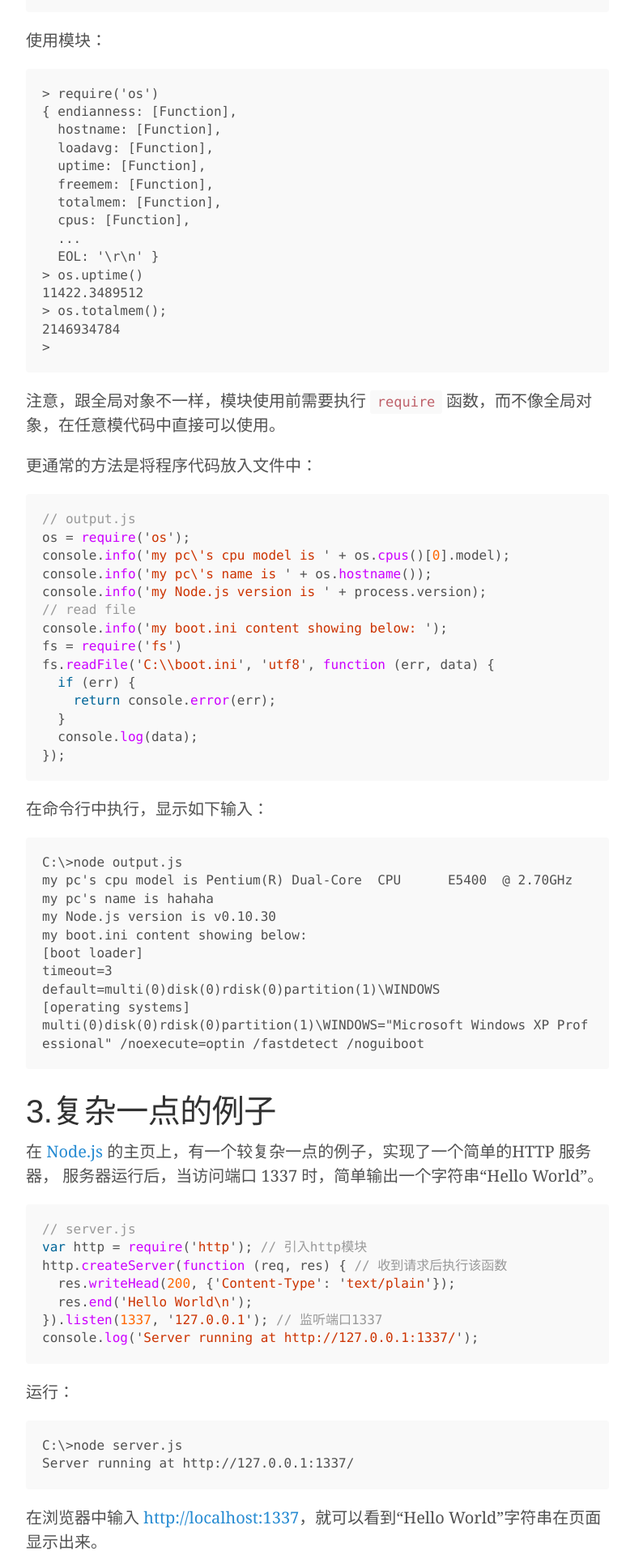
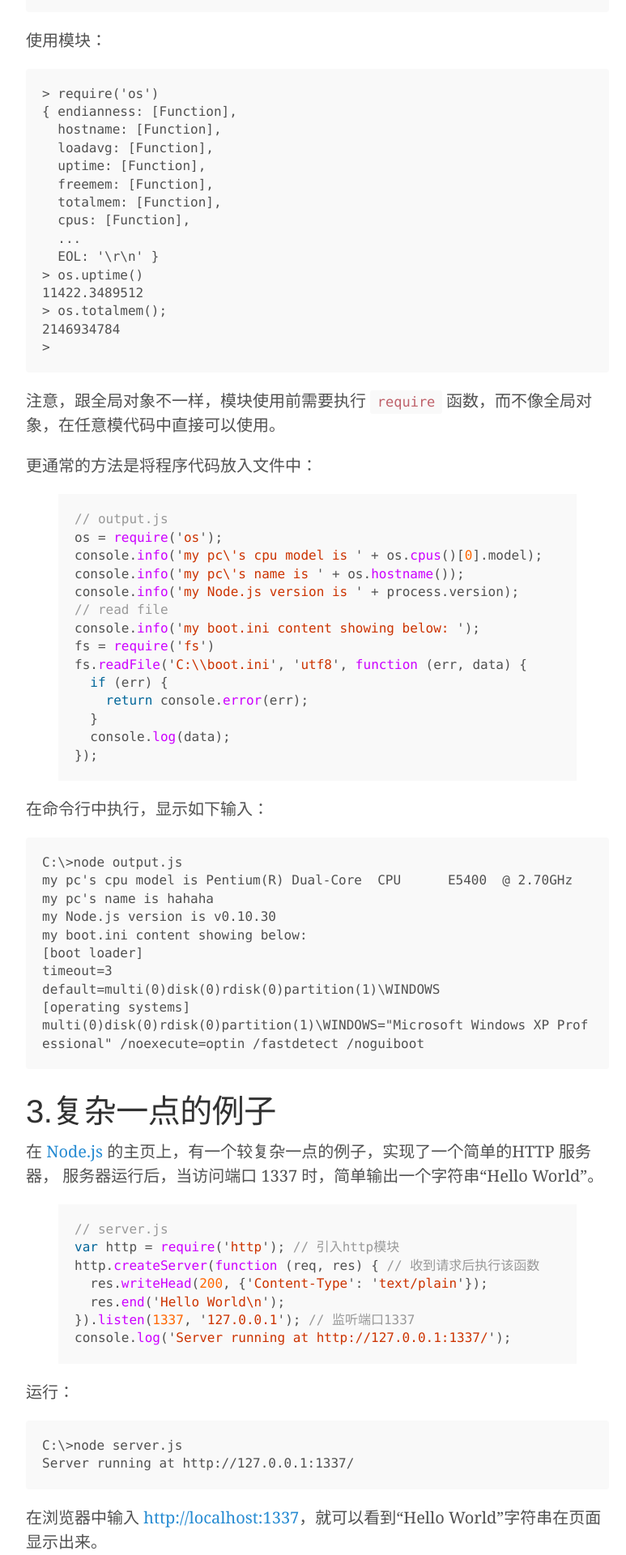
Before and after one commit to 0000-bigtree/0000-bigtree.github.io, a Jekyll site: the page built from _posts/2014-07-31-node-dot-jsqi-bu.md, in a window 1280 px wide. Shown: the part 4480-6400 px from the top of the page at 81% size, without its empty margins (248-1021 px from the left). Built offline with Jekyll 4.4.1, drawn with Linux system fonts in a browser that asks for light colours.

Commit message:
highlight js

````diff
--- a/_posts/2014-07-31-node-dot-jsqi-bu.md
+++ b/_posts/2014-07-31-node-dot-jsqi-bu.md
@@ -163,7 +163,7 @@
 
 更通常的方法是将程序代码放入文件中：
 
-``` javascript
+{% highlight javascript %}
 // output.js
 os = require('os');
 console.info('my pc\'s cpu model is ' + os.cpus()[0].model);
@@ -178,7 +178,7 @@
   }
   console.log(data);
 });
-```
+{% endhighlight %}
 
 在命令行中执行，显示如下输入：
 
@@ -198,7 +198,7 @@
 在 [Node.js](http://nodejs.org) 的主页上，有一个较复杂一点的例子，实现了一个简单的HTTP 服务器，
 服务器运行后，当访问端口 1337 时，简单输出一个字符串“Hello World”。
 
-``` javascript
+{% highlight javascript %}
 // server.js
 var http = require('http'); // 引入http模块
 http.createServer(function (req, res) { // 收到请求后执行该函数
@@ -206,7 +206,7 @@
   res.end('Hello World\n');
 }).listen(1337, '127.0.0.1'); // 监听端口1337
 console.log('Server running at http://127.0.0.1:1337/');
-```
+{% endhighlight %}
 
 运行：
 
@@ -218,7 +218,7 @@
 下面我来实现另一个例子，用一个客户端去访问前面所述的 HTTP 服务器，获取其输出。
 Node.js 也提供了 Http Client 的封装，代码如下：
 
-``` javascript
+{% highlight javascript %}
 // httpclient.js
 var http = require('http');
 http.get({host: '127.0.0.1', port: 1337}, function(res) {
@@ -227,7 +227,7 @@
         console.log('response data: ' + data);
     });
 });
-```
+{% endhighlight %}
 
 运行：
 
````
